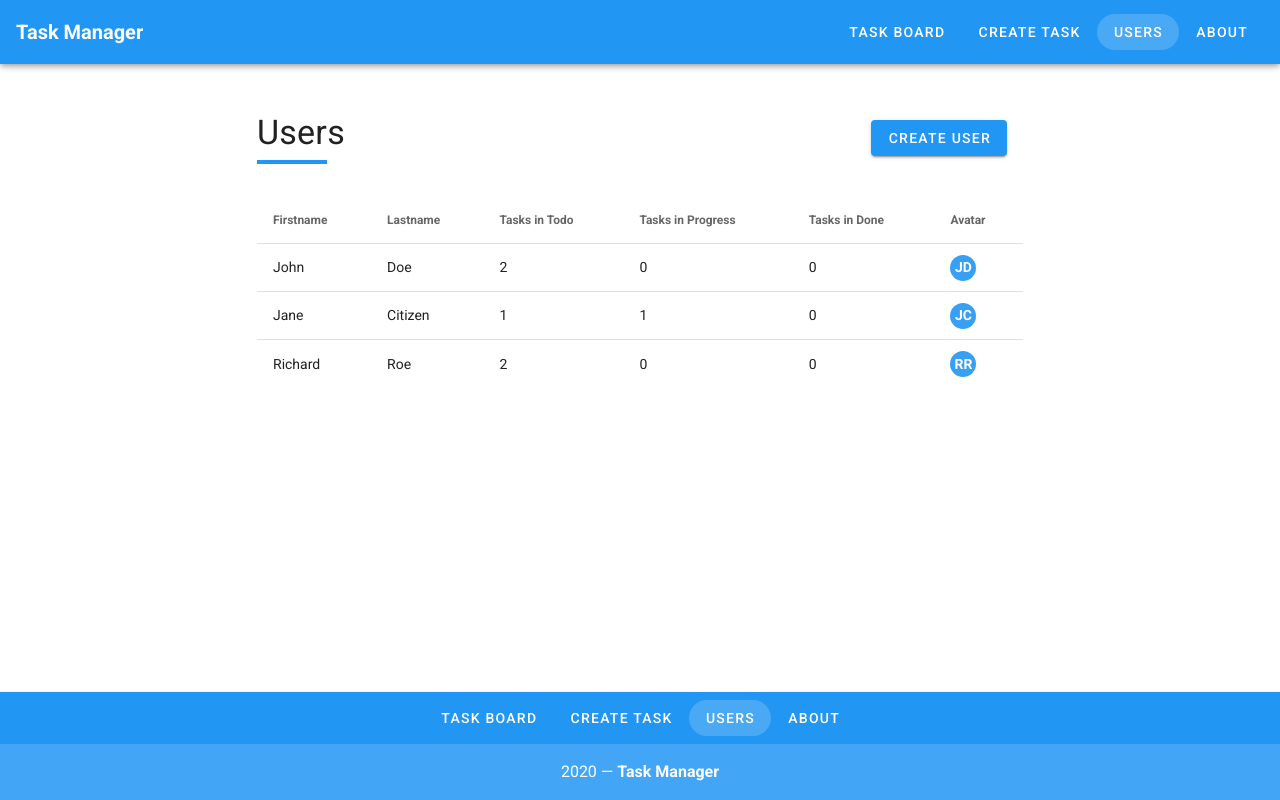
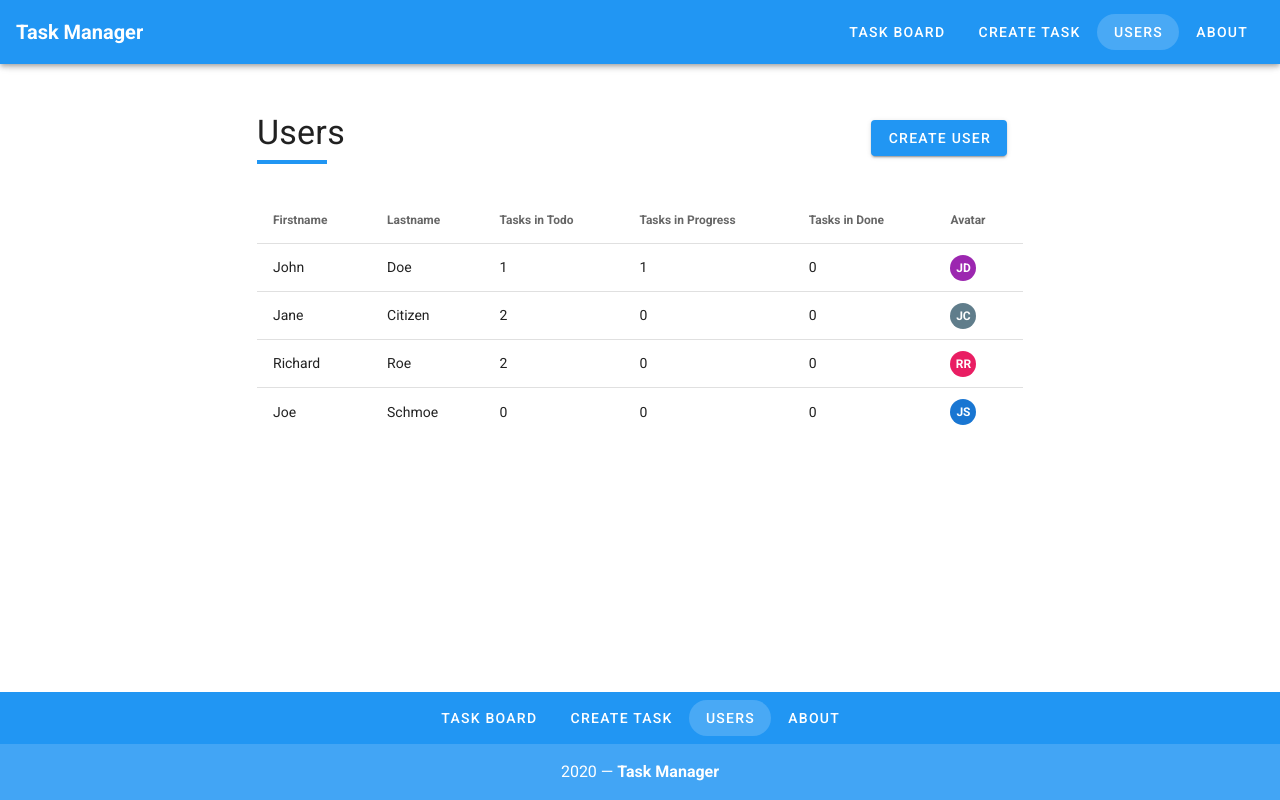
Before and after one commit to ealafryafresena/vue-todo-app, a Vue app: page /users in a window 1280 px wide. Built offline with nearby package versions, Linux system fonts and the light colour scheme; data requests are answered from the project's data file.

Commit message:
avatar gets random color on user create

```diff
--- a/db.json
+++ b/db.json
@@ -8,7 +8,7 @@
       "createdAt": 1580603929,
       "updatedAt": null,
       "priority": 1,
-      "userId": 1
+      "userId": 9220314
     },
     {
       "id": 2,
@@ -18,7 +18,7 @@
       "createdAt": 1580603929,
       "updatedAt": 1582624614293,
       "priority": 3,
-      "userId": 2
+      "userId": 9220314
     },
     {
       "id": 3,
@@ -28,7 +28,7 @@
       "createdAt": 1580553929,
       "updatedAt": 1580989381518,
       "priority": 2,
-      "userId": 3
+      "userId": 8302314
     },
     {
       "id": 4,
@@ -38,7 +38,7 @@
       "createdAt": 1580493929,
       "updatedAt": null,
       "priority": 2,
-      "userId": 1
+      "userId": 8302314
     },
     {
       "id": 5,
@@ -48,7 +48,7 @@
       "createdAt": 1580603929,
       "updatedAt": 1582624602914,
       "priority": 1,
-      "userId": 2
+      "userId": 5937987
     },
     {
       "id": 6,
@@ -58,24 +58,33 @@
       "createdAt": 1580603929,
       "updatedAt": null,
       "priority": 3,
-      "userId": 3
+      "userId": 5937987
     }
   ],
   "users": [
     {
-      "id": 1,
+      "id": 9220314,
       "firstName": "John",
-      "lastName": "Doe"
+      "lastName": "Doe",
+      "avatarColor": "#9C27B0"
     },
     {
-      "id": 2,
+      "id": 8302314,
       "firstName": "Jane",
-      "lastName": "Citizen"
+      "lastName": "Citizen",
+      "avatarColor": "#607D8B"
     },
     {
-      "id": 3,
+      "id": 5937987,
       "firstName": "Richard",
-      "lastName": "Roe"
+      "lastName": "Roe",
+      "avatarColor": "#E91E63"
+    },
+    {
+      "id": 4935703,
+      "firstName": "Joe",
+      "lastName": "Schmoe",
+      "avatarColor": "#1976D2"
     }
   ]
 }
--- a/package.json
+++ b/package.json
@@ -1,6 +1,6 @@
 {
   "name": "vue-todo-app",
-  "version": "1.3.1",
+  "version": "1.3.2",
   "private": true,
   "scripts": {
     "serve": "vue-cli-service serve",
--- a/src/components/TodoItem.vue
+++ b/src/components/TodoItem.vue
@@ -11,11 +11,11 @@
             <i v-if="todo.updatedAt !== null">(U)</i>
           </div>
         </div>
-        <UserInitials :user="userName" :initials-style="initialsStyle" />
+        <UserInitials :user="userData" :initials-style="initialsStyle" />
       </div>
-      <v-list-item-title class="headline mb-1">
-        {{ todo.title }}
-      </v-list-item-title>
+      <v-list-item-title class="headline mb-1">{{
+        todo.title
+      }}</v-list-item-title>
       <v-list-item-subtitle>
         <span>{{ todo.description }}</span>
         <div
@@ -102,8 +102,12 @@ export default {
     moveToStatus() {
       return this.todo.status === "todo" ? "Progress" : "Done";
     },
-    userName() {
-      return { firstName: this.todo.firstName, lastName: this.todo.lastName };
+    userData() {
+      return {
+        firstName: this.todo.firstName,
+        lastName: this.todo.lastName,
+        avatarColor: this.todo.avatarColor
+      };
     }
   },
   methods: {
--- a/src/components/UserCreate.vue
+++ b/src/components/UserCreate.vue
@@ -59,10 +59,16 @@ export default {
       formValidty: false
     };
   },
+  props: {
+    avatarColors: Array
+  },
   methods: {
     ...mapActions("users", ["createUser"]),
     async submitCreateUser() {
       this.createUser(this.user);
+      this.user.avatarColor = this.avatarColors[
+        Math.floor(Math.random() * this.avatarColors.length)
+      ];
       this.user = await this.createFreshUserObject();
       this.closeDialog();
     },
@@ -71,7 +77,8 @@ export default {
       return {
         id: id,
         firstName: "",
-        lastName: ""
+        lastName: "",
+        avatarColor: ""
       };
     },
     closeDialog() {
--- a/src/components/UserInitials.vue
+++ b/src/components/UserInitials.vue
@@ -1,6 +1,6 @@
 <template>
   <div>
-    <v-tooltip bottom color="#2196f3">
+    <v-tooltip bottom :color="user.avatarColor">
       <template v-slot:activator="{ on }">
         <div
           class="user-initials d-flex justify-center align-center"
@@ -8,7 +8,8 @@
           :style="{
             width: initialsStyle.width,
             height: initialsStyle.height,
-            fontSize: initialsStyle.fontSize
+            fontSize: initialsStyle.fontSize,
+            backgroundColor: user.avatarColor
           }"
         >
           <strong>{{ userFullName | fullNameInitials }}</strong>
@@ -48,7 +49,6 @@ export default {
 <style lang="scss" scoped>
 .user-initials {
   border-radius: 100%;
-  background-color: rgba(33, 150, 243, 0.9);
   letter-spacing: initial;
   color: white;
 }
--- a/src/components/UserTable.vue
+++ b/src/components/UserTable.vue
@@ -20,7 +20,11 @@
           <td>{{ user.todosCount.statusDone }}</td>
           <td>
             <UserInitials
-              :user="{ firstName: user.firstName, lastName: user.lastName }"
+              :user="{
+                firstName: user.firstName,
+                lastName: user.lastName,
+                avatarColor: user.avatarColor
+              }"
               :initials-style="initialsStyle"
             />
           </td>
@@ -42,7 +46,7 @@ export default {
       initialsStyle: {
         width: "26px",
         height: "26px",
-        fontSize: "14px"
+        fontSize: "12px"
       }
     };
   },
--- /dev/null
+++ b/src/services/ColorService.js
@@ -0,0 +1,46 @@
+export default [
+  "#F44336",
+  "#9C27B0",
+  "#E91E63",
+  "#673AB7",
+  "#3F51B5",
+  "#2196F3",
+  "#03A9F4",
+  "#00BCD4",
+  "#009688",
+  "#4CAF50",
+  "#8BC34A",
+  "#CDDC39",
+  "#FFC107",
+  "#FF9800",
+  "#FF5722",
+  "#795548",
+  "#607D8B",
+  "#757575",
+  "#B71C1C",
+  "#880E4F",
+  "#4A148C",
+  "#5E35B1",
+  "#3949AB",
+  "#1976D2",
+  "#01579B",
+  "#006064",
+  "#004D40",
+  "#1B5E20",
+  "#33691E",
+  "#827717",
+  "#F57F17",
+  "#FF8F00",
+  "#E65100",
+  "#DD2C00",
+  "#3E2723",
+  "#7E57C2",
+  "#7986CB",
+  "#66BB6A",
+  "#FFAB00",
+  "#8D6E63",
+  "#78909C",
+  "#FFA726",
+  "#7CB342",
+  "#0097A7"
+];
--- a/src/views/TodoDetails.vue
+++ b/src/views/TodoDetails.vue
@@ -21,7 +21,7 @@
                 <br />
                 <strong>Status: {{ todo.status }}</strong>
               </div>
-              <UserInitials :user="userName" :initials-style="initialsStyle" />
+              <UserInitials :user="userData" :initials-style="initialsStyle" />
             </div>
             <v-list-item-title
               class="headline mb-3"
@@ -72,8 +72,12 @@ export default {
   },
   computed: {
     ...mapGetters("todos", ["getTodoById"]),
-    userName() {
-      return { firstName: this.todo.firstName, lastName: this.todo.lastName };
+    userData() {
+      return {
+        firstName: this.todo.firstName,
+        lastName: this.todo.lastName,
+        avatarColor: this.todo.avatarColor
+      };
     }
   },
   created() {
--- a/src/views/TodosList.vue
+++ b/src/views/TodosList.vue
@@ -85,9 +85,10 @@ export default {
     userTodos() {
       this.todos.map(todo => {
         const user = this.users.find(user => user.id === todo.userId);
-        const { firstName, lastName } = user;
+        const { firstName, lastName, avatarColor } = user;
         todo.firstName = firstName;
         todo.lastName = lastName;
+        todo.avatarColor = avatarColor;
       });
       return this.todos;
     },
--- a/src/views/UsersOverview.vue
+++ b/src/views/UsersOverview.vue
@@ -17,7 +17,10 @@
           <v-card>
             <v-card-title class="headline">Create User</v-card-title>
             <v-card-text>
-              <UserCreate @closeDialog="closeDialog" />
+              <UserCreate
+                @closeDialog="closeDialog"
+                :avatarColors="avatarColors"
+              />
             </v-card-text>
           </v-card>
         </v-dialog>
@@ -29,6 +32,7 @@
 <script>
 import UserTable from "@/components/UserTable.vue";
 import UserCreate from "@/components/UserCreate.vue";
+import ColorService from "@/services/ColorService";
 import { mapActions, mapGetters, mapState } from "vuex";
 
 export default {
@@ -63,6 +67,9 @@ export default {
         user.todosCount.statusDone = statusDone.length;
         return user;
       });
+    },
+    avatarColors() {
+      return ColorService;
     }
   },
   methods: {
```
